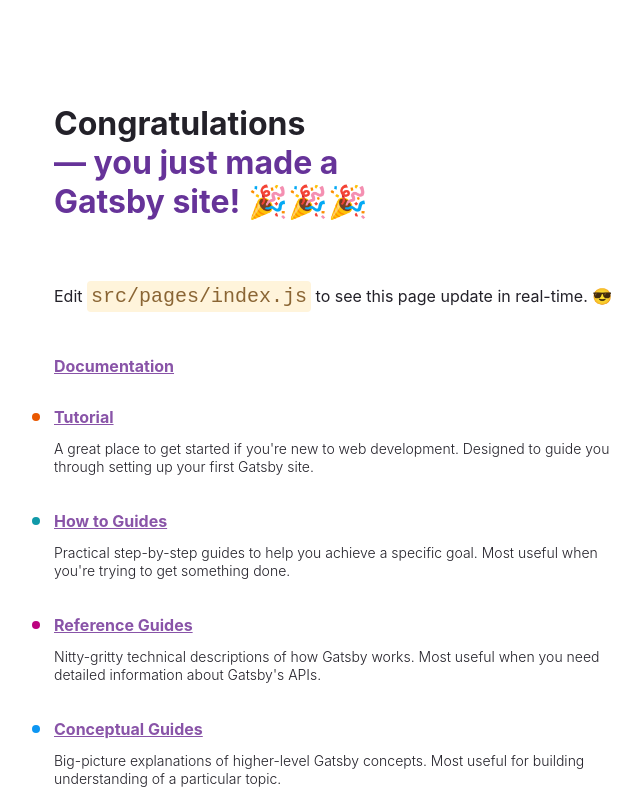
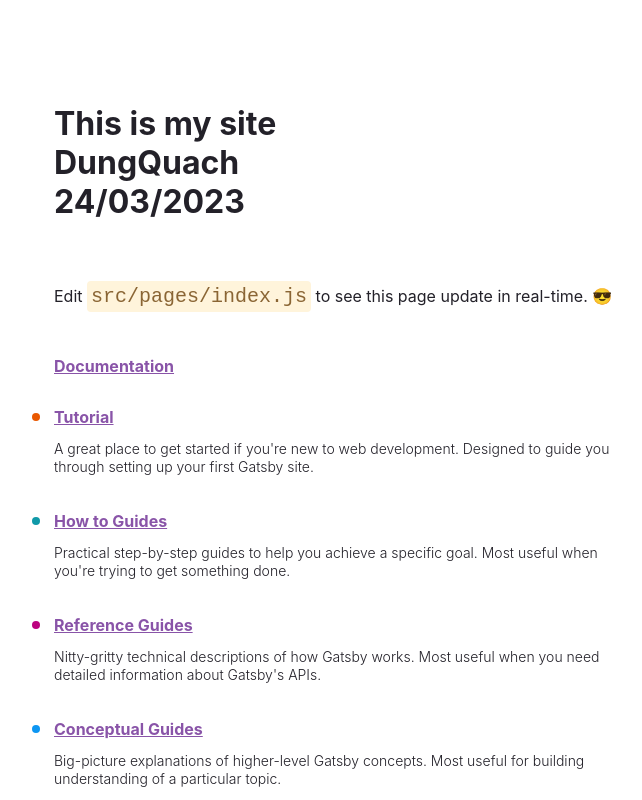
Before and after one commit to DungQuack/my_newgatsby, a Gatsby site: page / in a window 1280 px wide. Shown: the top 800 px of the page, without its empty margins (50-692 px from the left). Built offline with nearby package versions, Linux system fonts and the light colour scheme; Gatsby itself is replaced by a stand-in of ours.

Commit message:
i modified home page

```diff
--- a/src/pages/index.js
+++ b/src/pages/index.js
@@ -127,9 +127,8 @@
   return (
     <main style={pageStyles}>
       <h1 style={headingStyles}>
-        Congratulations
-        <br />
-        <span style={headingAccentStyles}>— you just made a Gatsby site! 🎉🎉🎉</span>
+      This is my site DungQuach
+      24/03/2023
       </h1>
       <p style={paragraphStyles}>
         Edit <code style={codeStyles}>src/pages/index.js</code> to see this page
```
